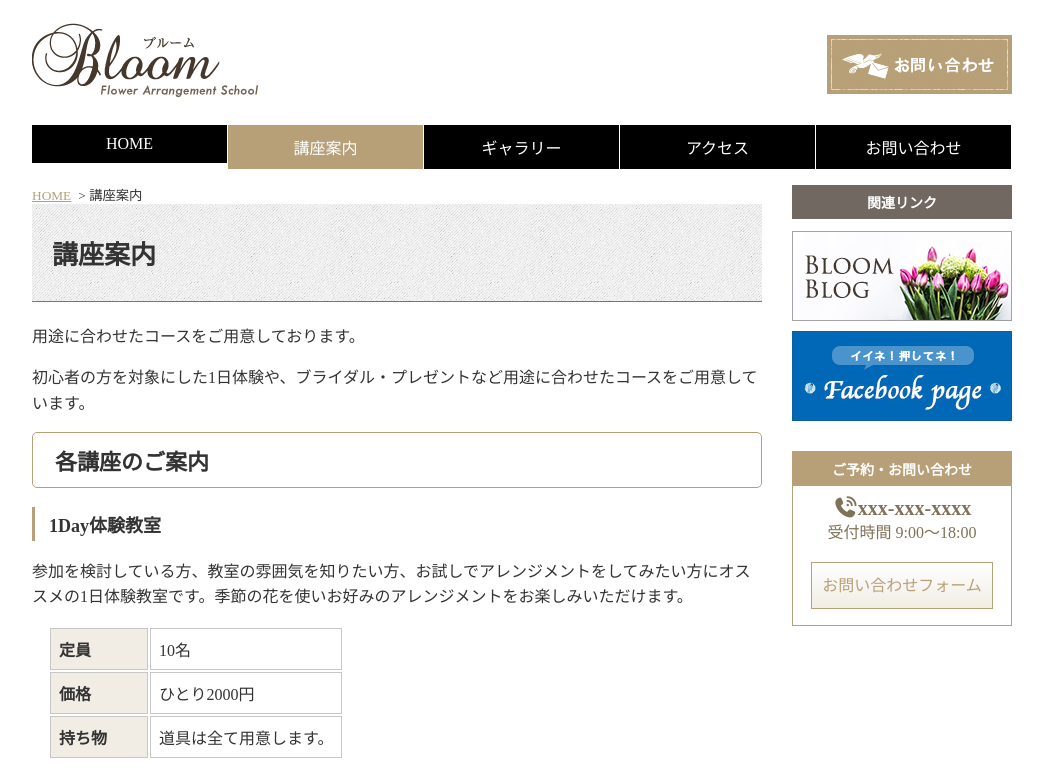
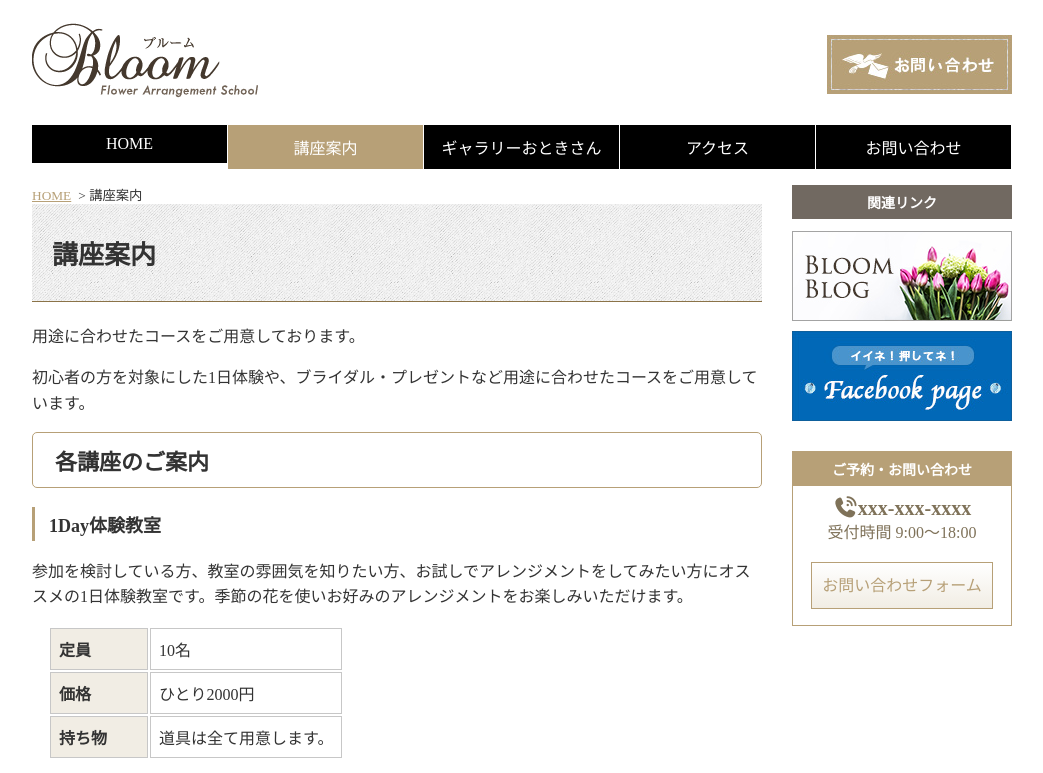
Before and after one commit to MN106890/hello, a plain HTML site: page course.html in a window 1280 px wide. Shown: the top 773 px of the page, without its empty margins (118-1161 px from the left). Drawn offline with Linux system fonts and the light colour scheme.

Commit message:
Update course.html

```diff
--- a/course.html
+++ b/course.html
@@ -17,7 +17,7 @@
       <ul>
         <li><a href="index.html">HOME</a></li>
         <li class="current"><a href="course.html">講座案内</a></li>
-        <li><a href="gallery.html">ギャラリー</a></li>
+        <li><a href="gallery.html">ギャラリーおときさん</a></li>
         <li><a href="access.html">アクセス</a></li>
         <li><a href="contact.html">お問い合わせ</a></li>
       </ul>
```
